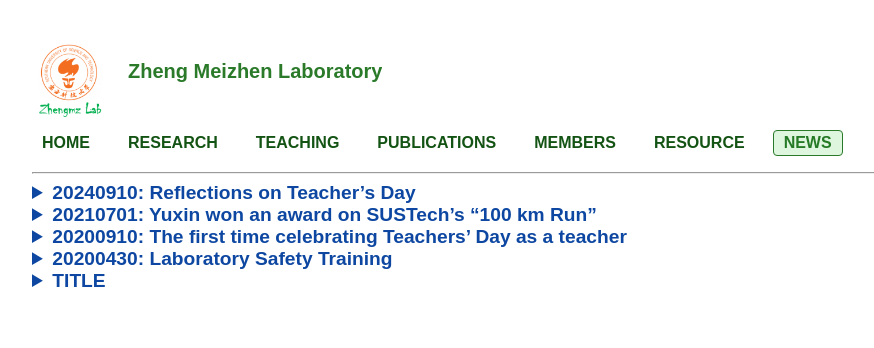
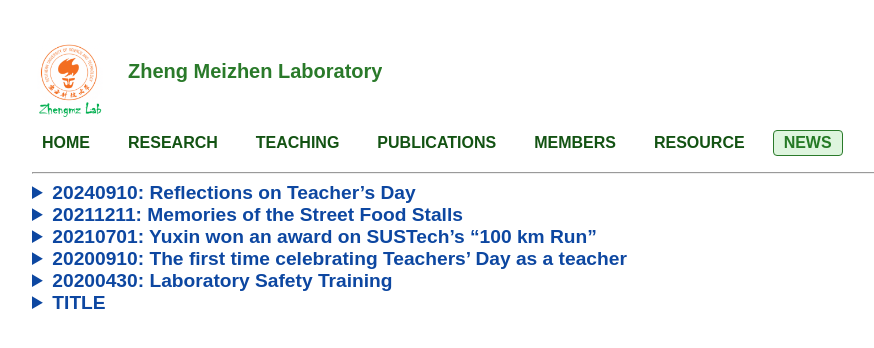
Before and after one commit to ZhengmzLab/zhengmzlab.github.io, a Jekyll site: the page built from news.md, in a window 1280 px wide. Shown: the top 348 px of the page, without its empty margins (120-994 px from the left). Built offline with Jekyll 4.4.1, drawn with Linux system fonts in a browser that asks for light colours.

Commit message:
Update news.md

```diff
--- a/news.md
+++ b/news.md
@@ -27,7 +27,16 @@ Let’s guess whose thoughtful idea it was!
 </details>
 
 <!-- ################################# -->
+<details>
+<summary  style="color:#0D47A1; font-size:1.2em; font-weight:bold;" >20211211: Memories of the Street Food Stalls</summary>
+  <br>
+As night falls and the neon lights begin to glow, there is nothing more unforgettable than those evenings spent with students around a long table at the local street food stalls. Steaming plates of seafood, crisp and refreshing cold beer, and the sound of laughter as we shared stories about life—all of these filled our summer nights with warmth. In those moments, we paid no attention to the world’s noise; we cared only for the good food in our hands and the friends by our side. Even as we go our separate ways after graduation, the memories of those street food stalls will continue to shine brightly in each of our hearts: Yuxin, Yewen, Ziying, Yangyang, Jingkai, Guangyu, Pengfei, …
+<img src="https://github.com/user-attachments/assets/a910cd6a-440d-43be-a51e-4c8d0201c0cf" style="max-width:100%;" alt="教师节图片" />
+<img src="https://github.com/user-attachments/assets/a4c2ebfe-0f93-441e-989c-4a0da8a81ddd" style="max-width:100%;" alt="教师节图片" />
+<img src="https://github.com/user-attachments/assets/bcd12c87-2468-4df1-b411-8c59a7222324" style="max-width:100%;" alt="教师节图片" />
 
+</details>
+<!-- ################################# -->
 <details>
 <summary  style="color:#0D47A1; font-size:1.2em; font-weight:bold;" >20210701: Yuxin won an award on SUSTech’s “100 km Run”</summary>
   <br>
```
